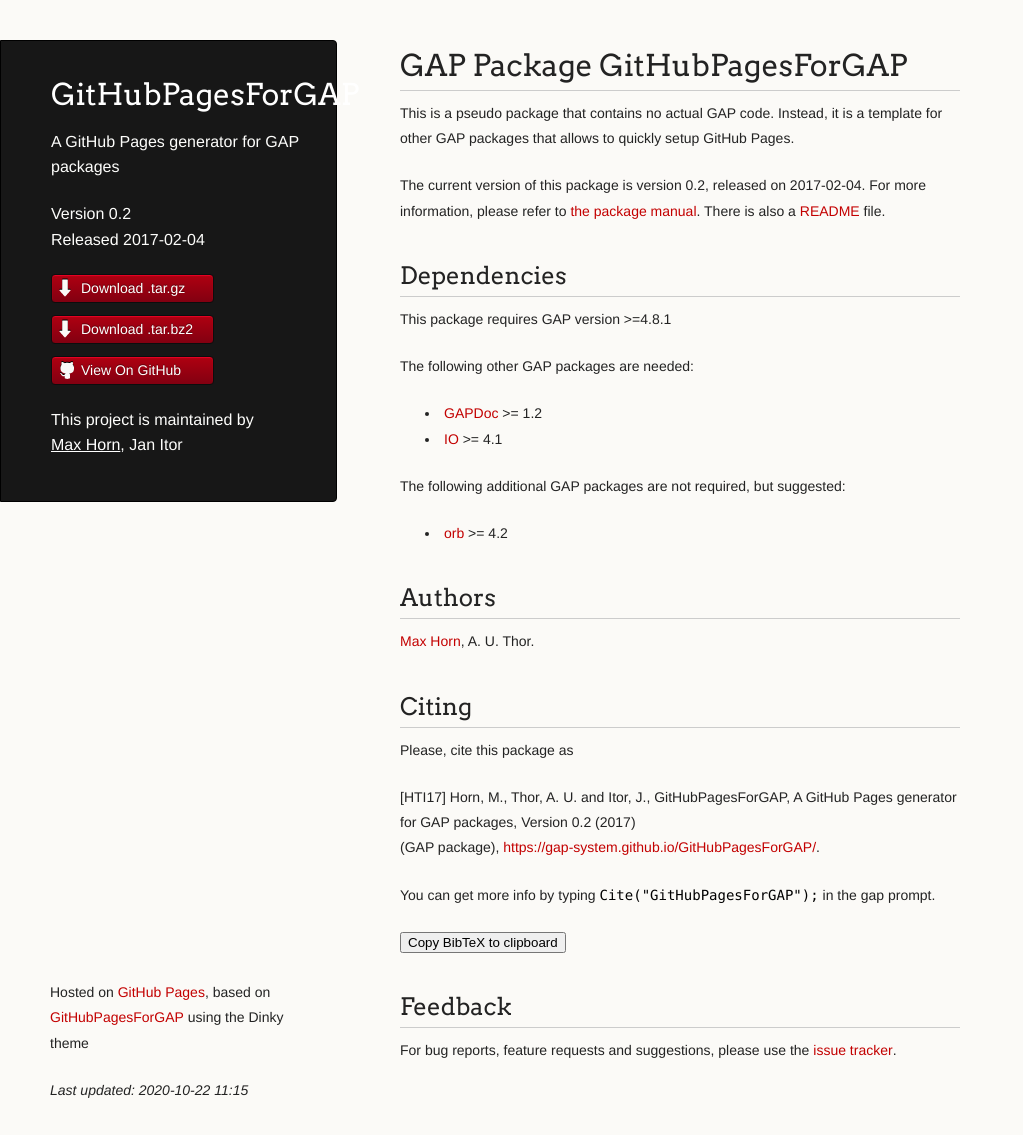
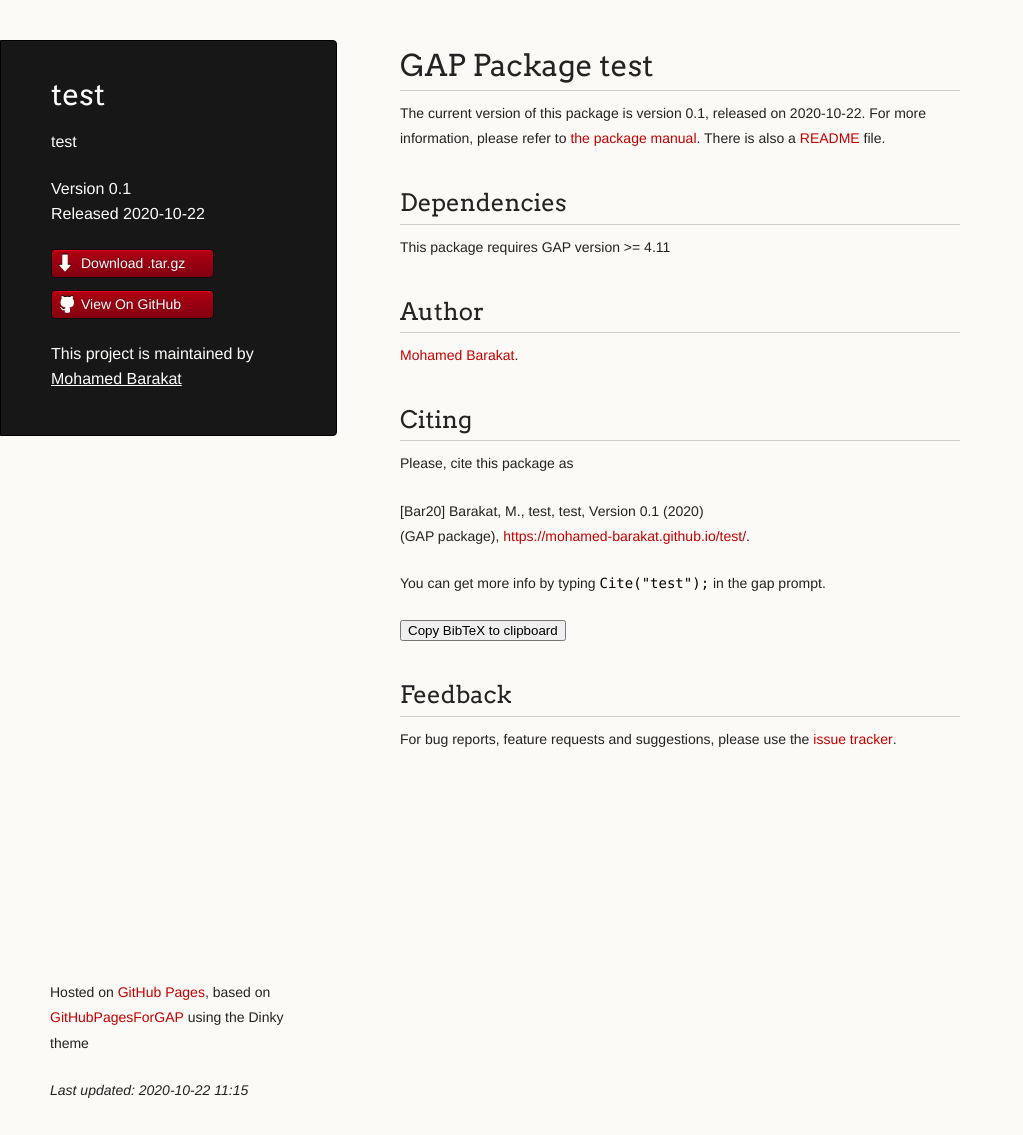
Before and after one commit to mohamed-barakat/test, a Jekyll site: the page built from index.md, in a window 1280 px wide and 1135 px high. Shown: the whole window, without its empty margins (0-1023 px from the left). Built offline with Jekyll 4.4.1, drawn with Linux system fonts in a browser that asks for light colours; comment, search, counter and statistics services are not loaded; our own code applies the rules of GitHub Pages for plain Markdown files.

Commit message:
Setup gh-pages based on GitHubPagesForGAP

```diff
--- a/_data/package.yml
+++ b/_data/package.yml
@@ -1,75 +1,51 @@
-name: GitHubPagesForGAP
-version: "0.2"
-license: "0BSD"
-date: 2017-02-04
+name: test
+version: "0.1"
+license: "GPL-2.0-or-later"
+date: 2020-10-22
 description: |
-    A GitHub Pages generator for GAP packages
+    test
 
 authors:
-    - name: Max Horn
-      url: http://www.quendi.de/math
-    - name: A. U. Thor
+    - name: Mohamed Barakat
+      url: https://mohamed-barakat.github.io
 
 maintainers:
-    - name: Max Horn
-      url: http://www.quendi.de/math
-    - name: Jan Itor
+    - name: Mohamed Barakat
+      url: https://mohamed-barakat.github.io
 
-GAP: ">=4.8.1"
+GAP: ">= 4.11"
 
-needed-pkgs:
-    - name: "GAPDoc"
-      version: ">= 1.2"
-      url: "http://www.math.rwth-aachen.de/~Frank.Luebeck/GAPDoc"
-    - name: "IO"
-      version: ">= 4.1"
-      url: "https://gap-packages.github.io/io"
-
-suggested-pkgs:
-    - name: "orb"
-      version: ">= 4.2"
-      url: "https://gap-packages.github.io/orb"
-
-www: https://gap-system.github.io/GitHubPagesForGAP/
+www: https://mohamed-barakat.github.io/test/
 readme: README.md
-packageinfo: https://gap-system.github.io/GitHubPagesForGAP/PackageInfo.g
-github: https://github.com/gap-system/GitHubPagesForGAP
+packageinfo: https://mohamed-barakat.github.io/test/PackageInfo.g
 
 downloads:
     - name: .tar.gz
-      url: https://github.com/gap-system/GitHubPagesForGAP/releases/download/v0.2/GitHubPagesForGAP-0.2.tar.gz
-    - name: .tar.bz2
-      url: https://github.com/gap-system/GitHubPagesForGAP/releases/download/v0.2/GitHubPagesForGAP-0.2.tar.bz2
+      url: https://github.com/mohamed-barakat/test/releases/download/v0.1/test-0.1.tar.gz
 
 abstract: |
-    This is a pseudo package that contains no actual  <span class="pkgname">GAP</span> code. Instead, it is a template for other  GAP packages that allows to quickly setup GitHub Pages.
 
-status: other
+status: dev
 doc-html: doc/chap0.html
 doc-pdf: doc/manual.pdf
-keywords: |
-    GitHub Pages, GAP.
 citeas: |
     <p class='BibEntry'>
-    [<span class='BibKey'>HTI17</span>]   <b class='BibAuthor'>Horn, M., Thor, A. U. and Itor, J.</b>,
-     <i class='BibTitle'>GitHubPagesForGAP, A GitHub Pages generator for GAP packages,
-             Version 0.2</i>
-     (<span class='BibYear'>2017</span>)<br />
+    [<span class='BibKey'>Bar20</span>]   <b class='BibAuthor'>Barakat, M.</b>,
+     <i class='BibTitle'>test, test,
+             Version 0.1</i>
+     (<span class='BibYear'>2020</span>)<br />
     (<span class='BibNote'>GAP package</span>),
-    <span class='BibHowpublished'><a href="https://gap-system.github.io/GitHubPagesForGAP/">https://gap-system.github.io/GitHubPagesForGAP/</a></span>.
+    <span class='BibHowpublished'><a href="https://mohamed-barakat.github.io/test/">https://mohamed-barakat.github.io/test/</a></span>.
     </p>
 
 
 bibtex: |
-    @misc{ GitHubPagesForGAP0.2,
-      author =           {Horn, M. and Thor, A. U. and Itor, J.},
-      title =            {{GitHubPagesForGAP}, A GitHub Pages generator for GAP packages, {V}ersion 0.2},
-      month =            {Feb},
-      year =             {2017},
+    @misc{ test0.1,
+      author =           {Barakat, M.},
+      title =            {{test}, test, {V}ersion 0.1},
+      month =            {Oct},
+      year =             {2020},
       note =             {GAP package},
-      howpublished =     {\href                              {https://gap-system.github.io/GitHubPagesForGAP/}
-                          {\texttt{https://gap-system.github.io/}\discretionary
-                          {}{}{}\texttt{GitHubPagesForGAP/}}},
-      keywords =         {GitHub Pages; GAP},
-      printedkey =       {HTI17}
+      howpublished =     {\href {https://mohamed-barakat.github.io/test/} {\texttt{https://mohamed-barakat.github.io/}\discretionary {}{}{}\texttt{test/}}},
+      printedkey =       {Bar20}
     }
```
Also changed, not shown: README.md, 1 other file.
